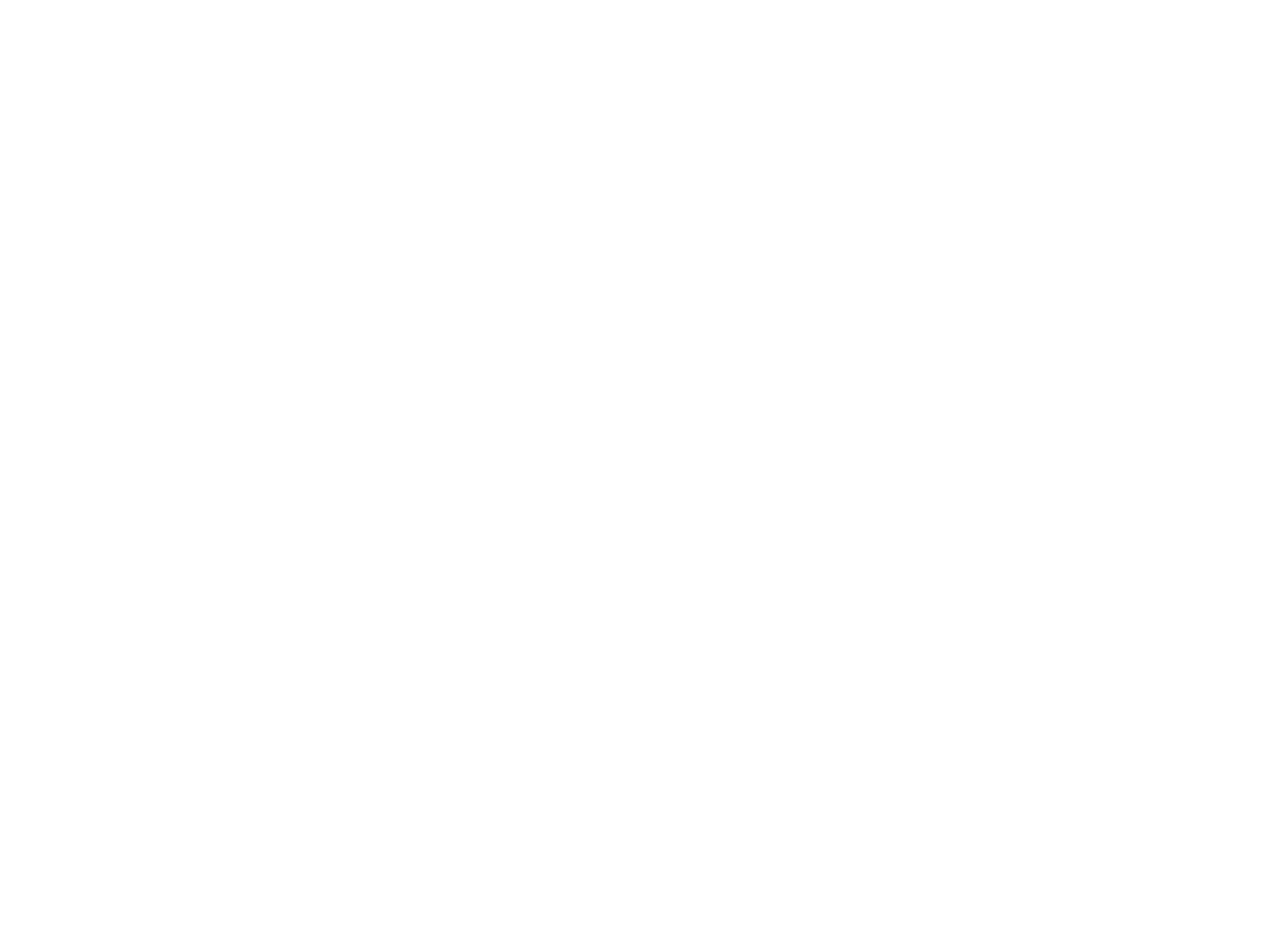
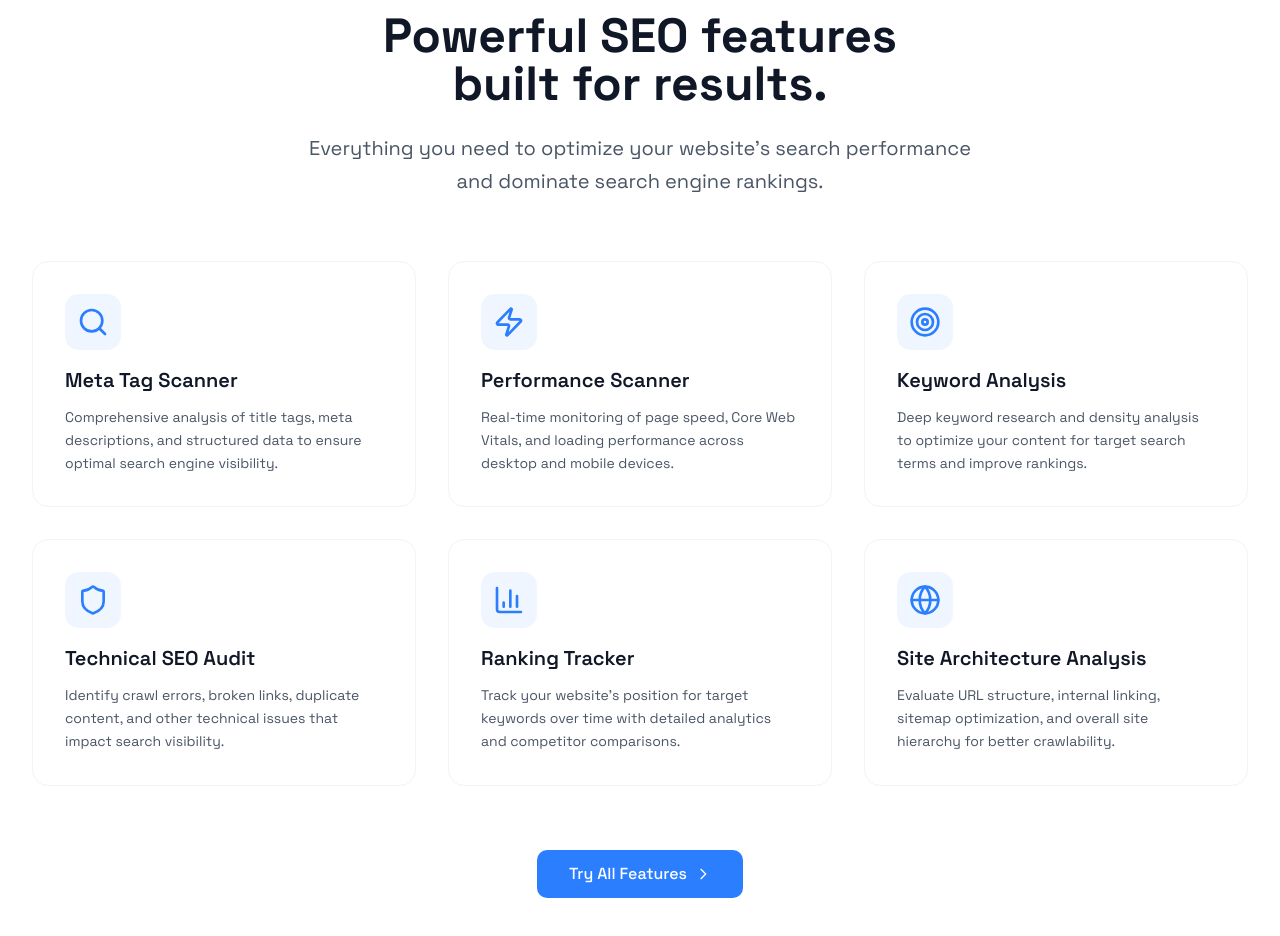
Before and after one commit to fisayo-dev/seo-analyzer, a Next.js app: page / in a window 1280 px wide. Shown: the part 860-1796 px from the top of the page. Before the commit the page ends 800 px from the top, so only its background shows below. Built offline with nearby package versions, Linux system fonts and the light colour scheme.

Commit message:
chore: add another page

```diff
--- /dev/null
+++ b/app/login/page.tsx
@@ -0,0 +1,9 @@
+import React from 'react'
+
+const Login = () => {
+  return (
+    <div>Login</div>
+  )
+}
+
+export default Login
--- a/app/page.tsx
+++ b/app/page.tsx
@@ -1,3 +1,4 @@
+import FeaturesSection from "@/components/Features";
 import Header from "@/components/Header";
 import Hero from "@/components/Hero";
 
@@ -7,6 +8,7 @@ export default function Home() {
       <Header />
       <div className="mt-14">
         <Hero />
+        <FeaturesSection />
       </div>
     </div>
   );
--- /dev/null
+++ b/components/Features.tsx
@@ -0,0 +1,117 @@
+import React from 'react';
+import { Search, Zap, Target, Shield, BarChart3, Globe } from 'lucide-react';
+
+interface Feature {
+  id: number;
+  title: string;
+  description: string;
+  icon: React.ReactNode;
+}
+
+const FeaturesSection: React.FC = () => {
+  const features: Feature[] = [
+    {
+      id: 1,
+      title: "Meta Tag Scanner",
+      description: "Comprehensive analysis of title tags, meta descriptions, and structured data to ensure optimal search engine visibility.",
+      icon: <Search className="w-8 h-8 text-blue-500" />
+    },
+    {
+      id: 2,
+      title: "Performance Scanner",
+      description: "Real-time monitoring of page speed, Core Web Vitals, and loading performance across desktop and mobile devices.",
+      icon: <Zap className="w-8 h-8 text-blue-500" />
+    },
+    {
+      id: 3,
+      title: "Keyword Analysis",
+      description: "Deep keyword research and density analysis to optimize your content for target search terms and improve rankings.",
+      icon: <Target className="w-8 h-8 text-blue-500" />
+    },
+    {
+      id: 4,
+      title: "Technical SEO Audit",
+      description: "Identify crawl errors, broken links, duplicate content, and other technical issues that impact search visibility.",
+      icon: <Shield className="w-8 h-8 text-blue-500" />
+    },
+    {
+      id: 5,
+      title: "Ranking Tracker",
+      description: "Track your website's position for target keywords over time with detailed analytics and competitor comparisons.",
+      icon: <BarChart3 className="w-8 h-8 text-blue-500" />
+    },
+    {
+      id: 6,
+      title: "Site Architecture Analysis",
+      description: "Evaluate URL structure, internal linking, sitemap optimization, and overall site hierarchy for better crawlability.",
+      icon: <Globe className="w-8 h-8 text-blue-500" />
+    }
+  ];
+
+  return (
+    <section className="py-24 bg-white">
+      <div className="max-w-7xl mx-auto px-4 sm:px-6 lg:px-8">
+        {/* Header */}
+        <div className="text-center mb-16">
+          <h2 className="text-4xl md:text-5xl font-bold text-gray-900 mb-6">
+            Powerful SEO features
+            <br />
+            built for results.
+          </h2>
+          <p className="text-xl text-gray-600 max-w-2xl mx-auto leading-relaxed">
+            Everything you need to optimize your website&apos;s search performance
+            and dominate search engine rankings.
+          </p>
+        </div>
+
+        {/* Features Grid */}
+        <div className="grid grid-cols-1 md:grid-cols-2 lg:grid-cols-3 gap-8">
+          {features.map((feature) => (
+            <div
+              key={feature.id}
+              className="group bg-white rounded-2xl p-8 border border-gray-100 hover:border-gray-200 hover:shadow-lg transition-all duration-300 ease-in-out"
+            >
+              <div className="flex flex-col items-start space-y-4">
+                <div className="p-3 bg-blue-50 rounded-xl group-hover:bg-blue-100 transition-colors duration-300">
+                  {feature.icon}
+                </div>
+
+                <div className="space-y-3">
+                  <h3 className="text-xl font-semibold text-gray-900 group-hover:text-gray-800 transition-colors">
+                    {feature.title}
+                  </h3>
+
+                  <p className="text-gray-600 leading-relaxed text-sm">
+                    {feature.description}
+                  </p>
+                </div>
+              </div>
+            </div>
+          ))}
+        </div>
+
+        {/* Call to Action */}
+        <div className="text-center mt-16">
+          <button className="bg-blue-500 text-white font-medium px-8 py-3 rounded-lg hover:bg-blue-600 transition-colors duration-200 inline-flex items-center space-x-2">
+            <span>Try All Features</span>
+            <svg
+              className="w-4 h-4"
+              fill="none"
+              stroke="currentColor"
+              viewBox="0 0 24 24"
+            >
+              <path
+                strokeLinecap="round"
+                strokeLinejoin="round"
+                strokeWidth={2}
+                d="M9 5l7 7-7 7"
+              />
+            </svg>
+          </button>
+        </div>
+      </div>
+    </section>
+  );
+};
+
+export default FeaturesSection;
```
